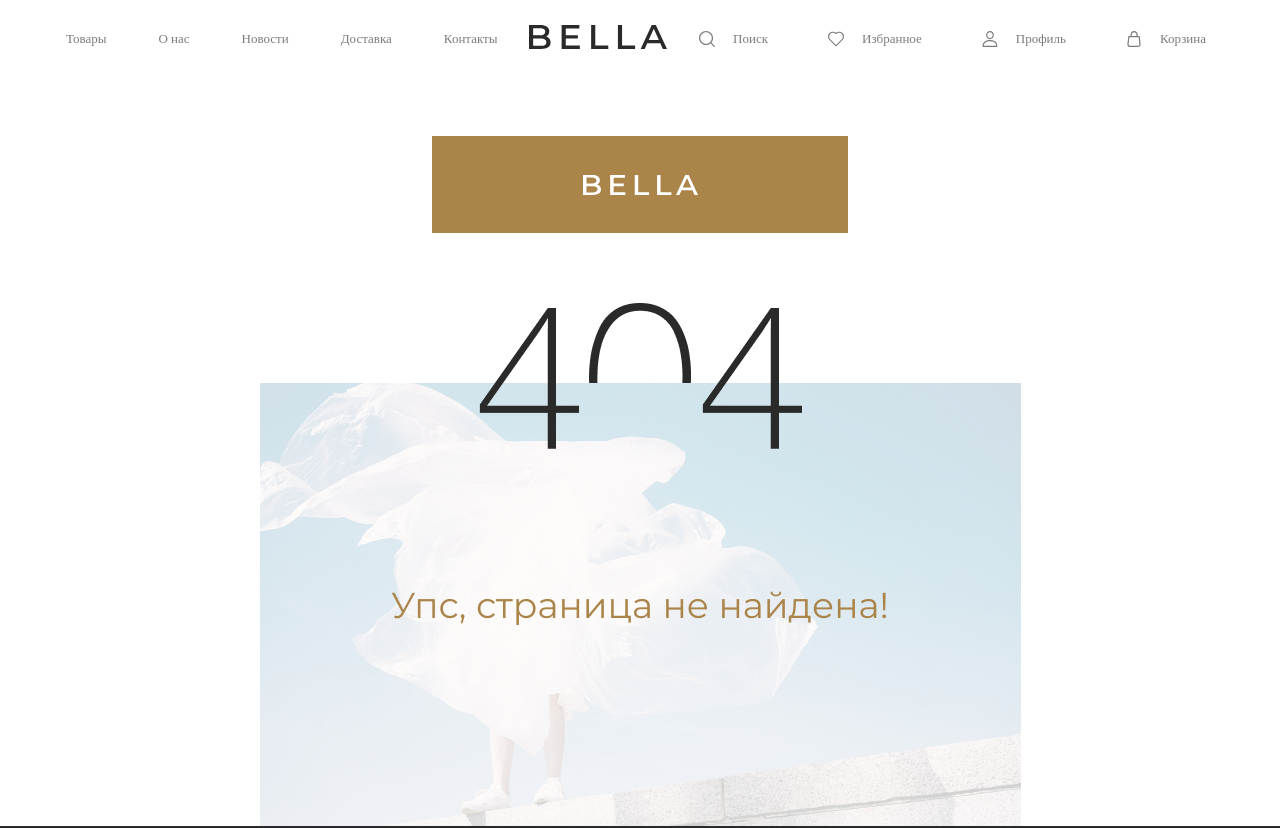
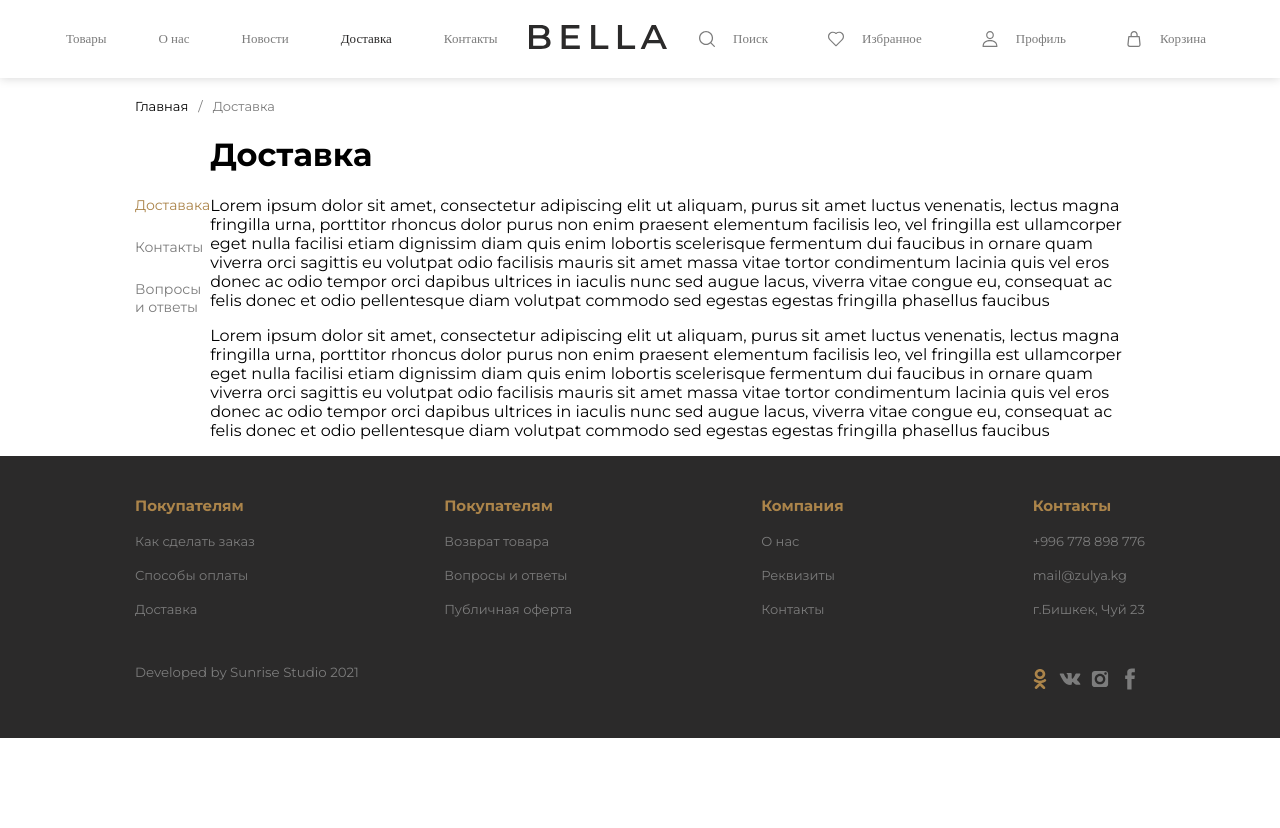
Before and after one commit to BaitemirAsanbaev/bella, a React (Create React App) app: page /info/delivery in a window 1280 px wide. Shown: the top 828 px of the page. After the commit the page ends 800 px from the top, so only its background shows below. Built offline with nearby package versions, Linux system fonts and the light colour scheme.

Commit message:
info and dropdown

```diff
--- a/src/App.js
+++ b/src/App.js
@@ -11,6 +11,7 @@ import Profile from './pages/Profile/Profile';
 import About from './pages/About/About'
 import NotFound from './pages/NotFound/NotFound';
 import ProductPage from './pages/ProductPage/ProductPage';
+import Info from './pages/Info/Info';
 
 function App({match}) {
   return (
@@ -19,6 +20,7 @@ function App({match}) {
         <Switch>
           <Route exact path="/" component={Home}/>
           <Route path="/cotegories" component={Cotegories}/>
+          <Route path="/info/:id" component={Info}/>
           <Route path="/saved" component={Saved}/>
           <Route path="/collections" component={Collections}/>
           <Route path="/news" component={News}/>
--- a/src/components/Nav/Nav.js
+++ b/src/components/Nav/Nav.js
@@ -5,14 +5,14 @@ import like_icon from "../../assests/images/like-icon.svg"
 import profile_icon from "../../assests/images/profile-icon.svg"
 import basket_icon from "../../assests/images/basket-icon.svg"
 import { NavLink } from "react-router-dom";
-const Nav = ({search}) => {
+const Nav = ({search, profile}) => {
   return ( <nav className={classes.Nav}>
     <div className={classes.drawerItems}>
       <ul>
         <li><NavLink to="/cotegories" activeStyle={{color: '#2B2A2A'}} exact={true}>Товары</NavLink></li>
         <li><NavLink to="/about-us" activeStyle={{color: '#2B2A2A'}}>О нас</NavLink></li>
         <li><NavLink to="/news" activeStyle={{color: '#2B2A2A'}}>Новости</NavLink></li>
-        <li><NavLink to="/delivery" activeStyle={{color: '#2B2A2A'}}>Доставка</NavLink></li>
+        <li><NavLink to="/info/delivery" activeStyle={{color: '#2B2A2A'}}>Доставка</NavLink></li>
         <li><NavLink to="/contacts" activeStyle={{color: '#2B2A2A'}}>Контакты</NavLink></li>
       </ul>
     </div>
@@ -24,7 +24,7 @@ const Nav = ({search}) => {
       <ul>
         <li><span className={classes.search} to="/" onClick={search}><img alt="icon" src={search_icon}/><span>Поиск</span></span></li>
         <li><NavLink className={classes.saved} to="/saved" activeStyle={{color: '#AB844A'}}><img alt="icon" src={like_icon}/><span>Избранное</span></NavLink></li>
-        <li><NavLink className={classes.profile} to="/profile" activeStyle={{color: '#AB844A'}}><img alt="icon" src={profile_icon}/><span>Профиль</span></NavLink></li>
+        <li><span className={classes.profile} to="/profile" onClick={profile}><img alt="icon" src={profile_icon}/><span>Профиль</span></span></li>
         <li><NavLink className={classes.basket} to="/busket" activeStyle={{color: '#AB844A'}}><img alt="icon" src={basket_icon}/><span>Корзина</span></NavLink></li>
       </ul>
     </div>
--- a/src/containers/Header/Header.js
+++ b/src/containers/Header/Header.js
@@ -3,13 +3,13 @@ import DrawerOpen from "../Layout/Drawer/DrawerOpen/DrawerOpen"
 import Nav from "../../components/Nav/Nav"
 import logo from "../../assests/images/bella-logo.svg"
 
-const Header = ({openDrawer, startSearch}) => {
+const Header = ({openDrawer, startSearch, openProfile}) => {
   return ( <div className={classes.Header}>
     <DrawerOpen click ={openDrawer}/>
     <div className={classes.responseLogo}>
       <img alt="logo" src={logo}/>
     </div>
-    <Nav search={startSearch}/>
+    <Nav search={startSearch} profile={openProfile}/>
   </div> );
 }
 
--- a/src/containers/Header/Header.module.scss
+++ b/src/containers/Header/Header.module.scss
@@ -3,6 +3,7 @@
   align-items: center;
   justify-content: center;
   padding: 15px 40px;
+  box-shadow: 0px 0px 10px #d3d3d3;
   .responseLogo{
     img{
       width: 138px;
--- /dev/null
+++ b/src/containers/Layout/DropDown/DropDown.js
@@ -0,0 +1,12 @@
+import classes from "./DropDown.module.scss"
+
+const DropDown = () => {
+  return ( <div className={classes.DropDown}>
+    <span>Мои заказы</span>
+    <span>Профиль</span>
+    <div></div>
+    <span>Выйти</span>
+  </div> );
+}
+
+export default DropDown;
--- /dev/null
+++ b/src/containers/Layout/DropDown/DropDown.module.scss
@@ -0,0 +1,21 @@
+.DropDown{
+  display: flex;
+  flex-direction: column;
+  width: 173px;
+  border: 2px solid #b6b6b67c;
+  position: absolute;
+  background-color: #fff;
+  top: 77.5px;
+  right: 170px;
+  span{
+    color: #7c7c7c;
+    margin: 12px 0px;
+    padding: 0px 20px;
+  }
+  div{
+    height: 1px;
+    width: 100%;
+    background-color: rgba(0, 0, 0, 0.322);
+    margin: 5px 0px;
+  }
+}
--- a/src/containers/Layout/Layout.js
+++ b/src/containers/Layout/Layout.js
@@ -2,6 +2,7 @@ import { useState } from "react";
 import Drawer from "./Drawer/Drawer";
 import Header from "../Header/Header"
 import Search from "./Search/Search";
+import DropDown from "./DropDown/DropDown";
 import Footer from "../Footer/Footer";
 
 
@@ -9,13 +10,19 @@ const Layout = ({children}) => {
 
   const [drawerOpen, setDrawerOpen] = useState(false);
   const [search, setSearch] = useState(false);
+  const [profile, setProfile] = useState(false);
   const search_block = [];
+
+  if(profile){
+    search_block.push(<DropDown/>)
+  }
   if(search){
     search_block.push(<Search close={()=>setSearch(false)}/>)
   }
   return ( <div>
     <Header startSearch={()=>setSearch(true)}
-      openDrawer={() => setDrawerOpen(true)} />
+      openDrawer={()=>setDrawerOpen(true)}
+      openProfile={()=>setProfile(!profile)}/>
     {search_block}
     <Drawer open={drawerOpen} closeDrawer={()=>setDrawerOpen(false)}/>
     <main>
--- a/src/pages/Cotegories/Cotegories.module.scss
+++ b/src/pages/Cotegories/Cotegories.module.scss
@@ -1,5 +1,6 @@
 .Cotegories{
   padding: 0px 135px;
+  margin-top: 20px;
   .container{
     display: flex;
     select{
--- /dev/null
+++ b/src/pages/Info/Info.js
@@ -0,0 +1,42 @@
+import classes from "./Info.module.scss"
+import { NavLink } from "react-router-dom";
+import Location from "../../containers/Location/Location";
+
+const Info = ({match}) => {
+
+  const output = [];
+
+  switch (match.params.id) {
+    case "delivery":
+      output.push(<>
+        <h1>Доставка</h1>
+        <p>Lorem ipsum dolor sit amet, consectetur adipiscing elit ut aliquam, purus sit amet luctus venenatis, lectus magna fringilla urna, porttitor rhoncus dolor purus non enim praesent elementum facilisis leo, vel fringilla est ullamcorper eget nulla facilisi etiam dignissim diam quis enim lobortis scelerisque fermentum dui faucibus in ornare quam viverra orci sagittis eu volutpat odio facilisis mauris sit amet massa vitae tortor condimentum lacinia quis vel eros donec ac odio tempor orci dapibus ultrices in iaculis nunc sed augue lacus, viverra vitae congue eu, consequat ac felis donec et odio pellentesque diam volutpat commodo sed egestas egestas fringilla phasellus faucibus</p>
+        <p>Lorem ipsum dolor sit amet, consectetur adipiscing elit ut aliquam, purus sit amet luctus venenatis, lectus magna fringilla urna, porttitor rhoncus dolor purus non enim praesent elementum facilisis leo, vel fringilla est ullamcorper eget nulla facilisi etiam dignissim diam quis enim lobortis scelerisque fermentum dui faucibus in ornare quam viverra orci sagittis eu volutpat odio facilisis mauris sit amet massa vitae tortor condimentum lacinia quis vel eros donec ac odio tempor orci dapibus ultrices in iaculis nunc sed augue lacus, viverra vitae congue eu, consequat ac felis donec et odio pellentesque diam volutpat commodo sed egestas egestas fringilla phasellus faucibus</p>
+      </>)
+      break;
+
+    case "contacts":
+      output.push(<>
+        <h1>Контакты</h1>
+
+      </>)
+      break;
+
+    default:
+      break;
+  }
+
+  return ( <div className={classes.Info}>
+    <Location currentLocation="Доставка"/>
+    <div className={classes.infoContainer}>
+      <div className={classes.links}>
+        <NavLink to="/info/delivery" activeClassName={classes.active}>Доставака</NavLink>
+        <NavLink to="/info/contacts" activeClassName={classes.active}>Контакты</NavLink>
+        <NavLink to="faq" activeClassName={classes.active}>Вопросы и ответы</NavLink>
+      </div>
+      <div className={classes.content}>{output}</div>
+    </div>
+  </div> );
+}
+
+export default Info;
--- /dev/null
+++ b/src/pages/Info/Info.module.scss
@@ -0,0 +1,22 @@
+.Info{
+  padding: 0px 135px;
+  margin-top: 20px;
+  .infoContainer{
+    display: flex;
+    .links{
+      display: flex;
+      flex-direction: column;
+      width: 262px;
+      margin-top: 70px;
+      a{
+        text-decoration: none;
+        color: #7c7c7c;
+        font-size: 14px;
+        margin: 12px 0px;
+      }
+      .active{
+        color: #AB844A;
+      }
+    }
+  }
+}
--- a/src/pages/NotFound/NotFound.module.scss
+++ b/src/pages/NotFound/NotFound.module.scss
@@ -3,6 +3,7 @@ $brown: #AB844A;
   display: flex;
   flex-direction: column;
   align-items: center;
+  margin-bottom: 141px;
   .white_logo{
     background-color: $brown;
     width: 416px;
--- a/src/redux/reducers/products.js
+++ b/src/redux/reducers/products.js
@@ -26,13 +26,6 @@ const INITIAL_STATE = [
     cotegory: "dress",
     price: 834,
     size: 40
-  },
-  {
-    id:5,
-    title: "The skirt",
-    cotegory: "dress",
-    price: 1004,
-    size: 36
   },
   {
     id:5,
```
